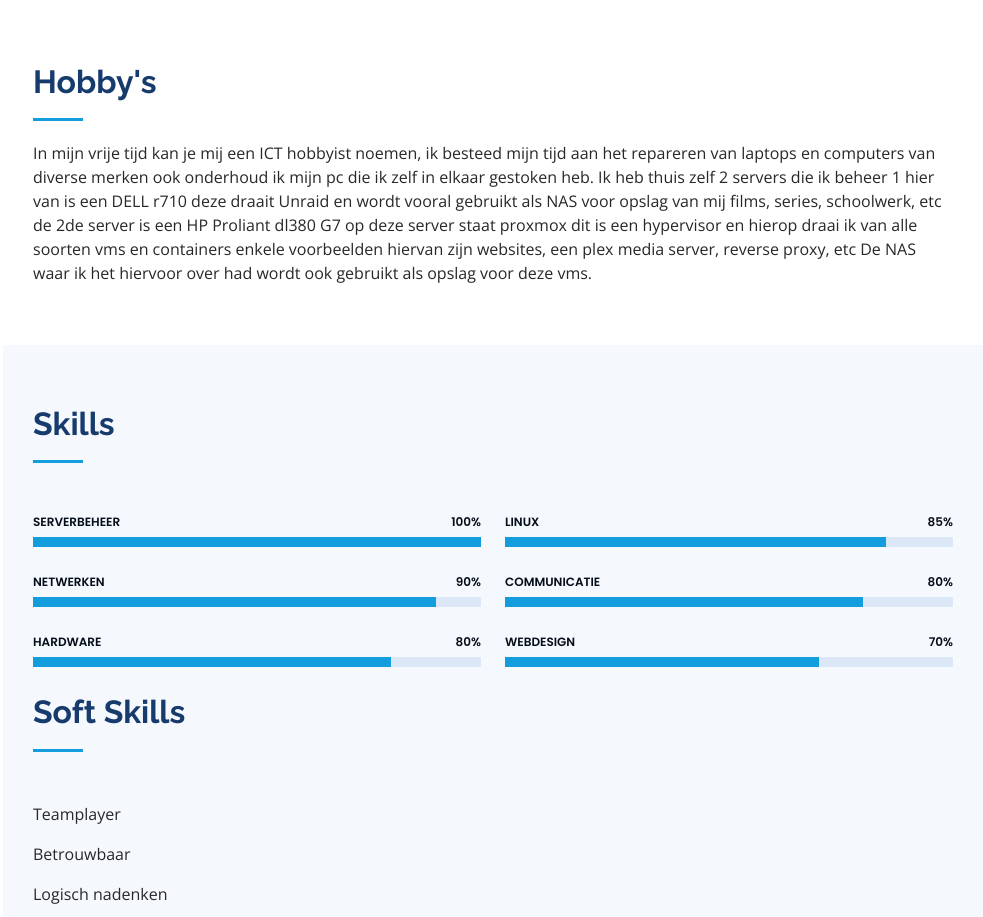
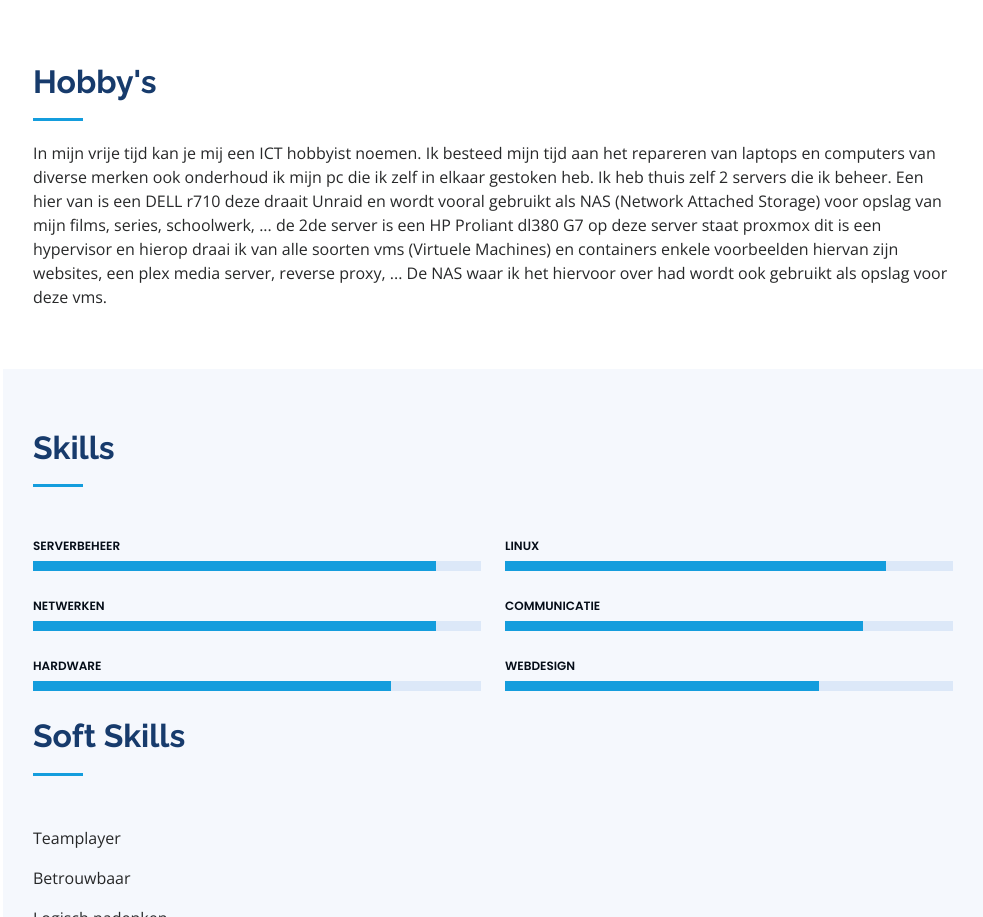
Before and after one commit to poleunisbr/portfolio, a plain HTML site: page index.html in a window 1280 px wide. Shown: the part 1237-2154 px from the top of the page, without its empty margins (297-1280 px from the left). Drawn offline with nearby package versions, Linux system fonts and the light colour scheme.

Commit message:
updated portfolio according to feedback

```diff
--- a/index.html
+++ b/index.html
@@ -71,7 +71,7 @@
     <div class="hero-container" data-aos="fade-in">
       <h1>Bryan Poleunis
       </h1>
-      <p>Ik ben <span class="typed" data-typed-items="Student, IT Hobbyist"></span></p>
+      <p>Ik ben <span class="typed" data-typed-items="Student Cloud & Cybersecurity, IT Hobbyist"></span></p>
     </div>
   </section><!-- End Hero -->
 
@@ -122,10 +122,10 @@
 
         <div class="section-title">
           <h2>Hobby's</h2>
-          <p>In mijn vrije tijd kan je mij een ICT hobbyist noemen, ik besteed mijn tijd aan het repareren van laptops en computers van diverse merken ook
-          onderhoud ik mijn pc die ik zelf in elkaar gestoken heb. Ik heb thuis zelf 2 servers die ik beheer 1 hier van is een DELL r710 deze draait Unraid
-          en wordt vooral gebruikt als NAS voor opslag van mij films, series, schoolwerk, etc de 2de server is een HP Proliant dl380 G7 op deze server
-          staat proxmox dit is een hypervisor en hierop draai ik van alle soorten vms en containers enkele voorbeelden hiervan zijn websites, een plex media server, reverse proxy, etc
+          <p>In mijn vrije tijd kan je mij een ICT hobbyist noemen. Ik besteed mijn tijd aan het repareren van laptops en computers van diverse merken ook
+          onderhoud ik mijn pc die ik zelf in elkaar gestoken heb. Ik heb thuis zelf 2 servers die ik beheer. Een hier van is een DELL r710 deze draait Unraid
+          en wordt vooral gebruikt als NAS (Network Attached Storage) voor opslag van mijn films, series, schoolwerk, ... de 2de server is een HP Proliant dl380 G7 op deze server
+          staat proxmox dit is een hypervisor en hierop draai ik van alle soorten vms (Virtuele Machines) en containers enkele voorbeelden hiervan zijn websites, een plex media server, reverse proxy, ...
           De NAS waar ik het hiervoor over had wordt ook gebruikt als opslag voor deze vms.</p>
 
       </div>
@@ -144,21 +144,21 @@
           <div class="col-lg-6" data-aos="fade-up">
 
             <div class="progress">
-              <span class="skill">Serverbeheer <i class="val">100%</i></span>
-              <div class="progress-bar-wrap">
-                <div class="progress-bar" role="progressbar" aria-valuenow="100" aria-valuemin="0" aria-valuemax="100"></div>
-              </div>
-            </div>
-
-            <div class="progress">
-              <span class="skill">Netwerken <i class="val">90%</i></span>
+              <span class="skill">Serverbeheer <i class="val"></i></span>
               <div class="progress-bar-wrap">
                 <div class="progress-bar" role="progressbar" aria-valuenow="90" aria-valuemin="0" aria-valuemax="100"></div>
               </div>
             </div>
 
             <div class="progress">
-              <span class="skill">Hardware <i class="val">80%</i></span>
+              <span class="skill">Netwerken <i class="val"></i></span>
+              <div class="progress-bar-wrap">
+                <div class="progress-bar" role="progressbar" aria-valuenow="90" aria-valuemin="0" aria-valuemax="100"></div>
+              </div>
+            </div>
+
+            <div class="progress">
+              <span class="skill">Hardware <i class="val"></i></span>
               <div class="progress-bar-wrap">
                 <div class="progress-bar" role="progressbar" aria-valuenow="80" aria-valuemin="0" aria-valuemax="100"></div>
               </div>
@@ -169,21 +169,21 @@
           <div class="col-lg-6" data-aos="fade-up" data-aos-delay="100">
 
             <div class="progress">
-              <span class="skill">Linux <i class="val">85%</i></span>
+              <span class="skill">Linux <i class="val"></i></span>
               <div class="progress-bar-wrap">
                 <div class="progress-bar" role="progressbar" aria-valuenow="85" aria-valuemin="0" aria-valuemax="100"></div>
               </div>
             </div>
 
             <div class="progress">
-              <span class="skill">Communicatie <i class="val">80%</i></span>
+              <span class="skill">Communicatie <i class="val"></i></span>
               <div class="progress-bar-wrap">
                 <div class="progress-bar" role="progressbar" aria-valuenow="80" aria-valuemin="0" aria-valuemax="100"></div>
               </div>
             </div>
 
             <div class="progress">
-              <span class="skill">Webdesign <i class="val">70%</i></span>
+              <span class="skill">Webdesign <i class="val"></i></span>
               <div class="progress-bar-wrap">
                 <div class="progress-bar" role="progressbar" aria-valuenow="70" aria-valuemin="0" aria-valuemax="100"></div>
               </div>
```
